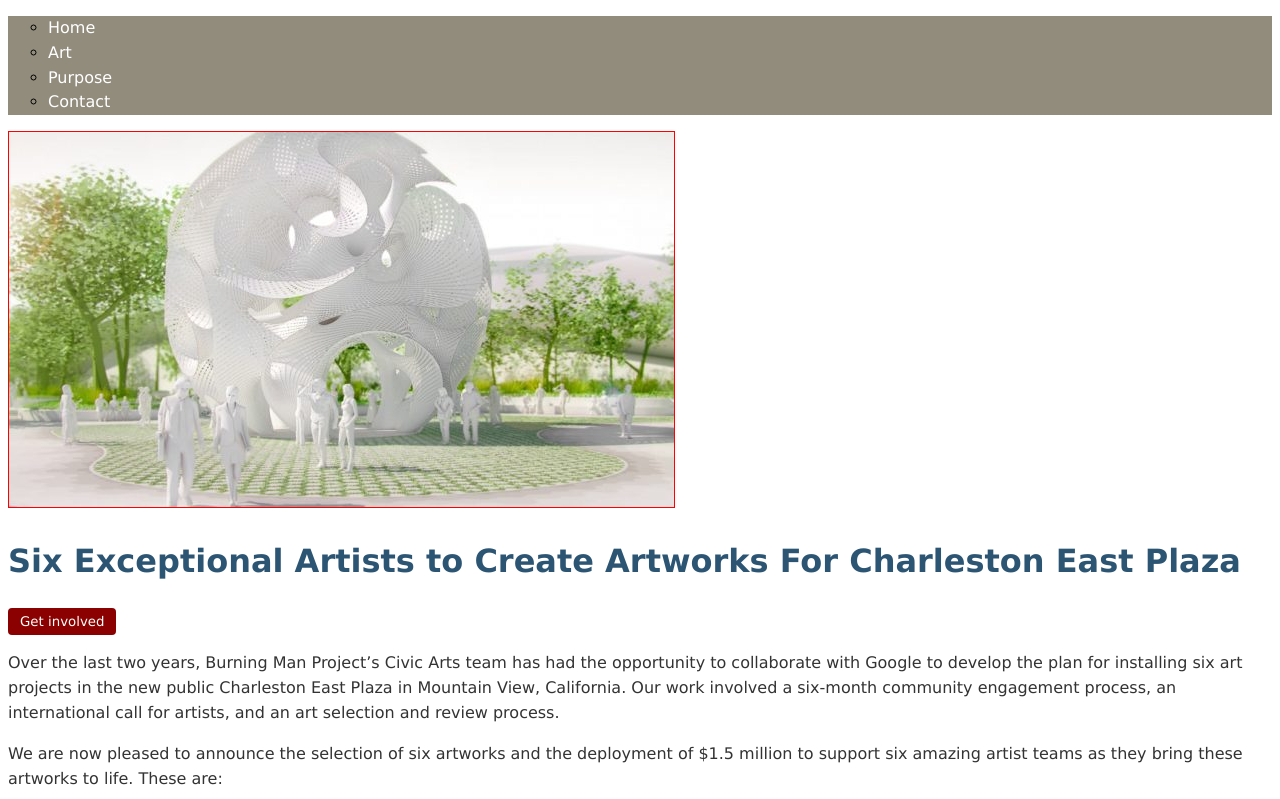
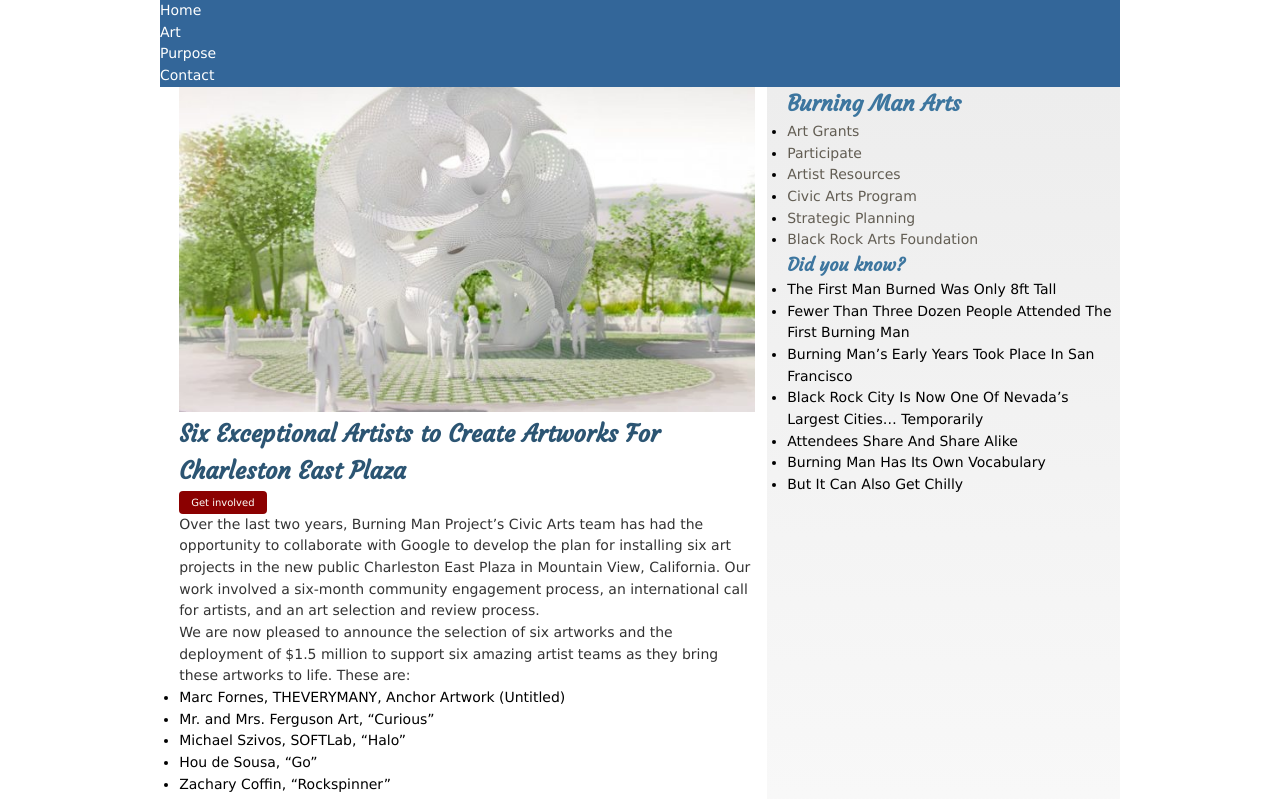
Before and after one commit to vmolash/flyranch, a plain HTML site: page pages/art.html in a window 1280 px wide. Shown: the top 799 px of the page. Drawn offline with Linux system fonts and the light colour scheme.

Commit message:
added color function, math operators, map-get

```diff
--- a/css/styles.css
+++ b/css/styles.css
@@ -1,21 +1,54 @@
 @import url("https://fonts.googleapis.com/css?family=Courgette|Kaushan+Script&display=swap");
-body {
+* {
+  margin: 0;
+  padding: 0;
+  box-sizing: border-box;
+  font-size: 10px;
+}
+
+.container {
   font-family: Verdana, sans-serif;
+  margin: 0 auto;
+  max-width: 960px;
   line-height: 1.55;
 }
 
-body p {
+.container a, .container li, .container p {
+  font-size: 1.4rem;
+}
+
+header, footer {
+  background-color: #369;
+}
+
+p {
   color: #333;
+}
+
+footer p {
+  color: #fff;
 }
 
 h1, h2, h3 {
   color: #2c5573;
+  font-family: "Courgette", sans-serif;
+}
+
+h1 {
+  font-size: 2.4rem;
+}
+
+h2 {
+  font-size: 2.2rem;
+}
+
+h3 {
+  font-size: 1.8rem;
 }
 
 img {
   max-width: 100%;
   height: auto;
-  border: solid 1px red;
 }
 
 a {
@@ -32,6 +65,32 @@ aside a:hover {
 
 aside a:active {
   color: darkred;
+}
+
+main {
+  padding: 0 2%;
+}
+
+@media (min-width: 650px) {
+  main {
+    padding-right: 0;
+    display: grid;
+    /* grid system */
+    grid-template-columns: 62.5% 37.5%;
+    /* math operators */
+  }
+  main aside {
+    background-color: #ededed;
+    background: linear-gradient(180deg, #ededed 0%, #fff 70%);
+    padding-left: 20px;
+  }
+  main aside h2, main aside h3 {
+    color: #3d769f;
+    /* color function */
+  }
+  main section {
+    padding-right: 2%;
+  }
 }
 
 .btn-difference, .btn-involved, .btn-participate {
@@ -60,12 +119,8 @@ aside a:active {
   background-color: #1A64A8;
 }
 
-nav {
-  background-color: #928c7d;
-}
-
 nav li {
-  list-style-type: circle;
+  list-style-type: none;
 }
 
 nav li a {
--- a/pages/art.html
+++ b/pages/art.html
@@ -8,6 +8,8 @@
     <title>Fly Ranch - Art</title>
 </head>
 <body>
+    <div class="container">
+        <header>
             <nav>
                 <ul>
                     <li><a href="../index.html">Home</a></li>
@@ -16,6 +18,9 @@
                     <li><a href="#">Contact</a></li>
                 </ul>
             </nav>
+        </header>
+       <main>
+        <section>
             <img src="../images/art.jpg" alt="Art">
             <h1>Six Exceptional Artists to Create Artworks For Charleston East Plaza</h1>
             <button class="btn-involved">Get involved</button>
@@ -32,6 +37,7 @@
             <img src="../images/halo.jpg" alt="Halo art">
             <img src="../images/Quantum_Meditation.jpg" alt="Quantum Meditation art">
             <p>The artworks will be fabricated in 2020 and installed in 2021. For those in the Burner, Google and local communities who are interested in participating, there will be opportunities to help with the fabrication and installation of some of these projects, including “Curious” by Mr. and Mrs. Ferguson, and “Go” by Hou de Sousa. Stay tuned for those engagement opportunities, as well as the celebration of the opening of Charleston East Plaza later in 2021.</p>
+           </section>
 
             <aside>
                 <h2>Burning Man Arts</h2>
@@ -55,6 +61,8 @@
                     <li>But It Can Also Get Chilly</li>
                 </ul>
             </aside>
-    <footer>Copyright&copy; - 2020</footer>
+       </main>
+       <footer><p>Copyright&copy; - 2020</p></footer>
+    </div>
 </body>
 </html>
```
Also changed, not shown: index.html (+9 -2 lines), pages/purpose.html (+9 -1 lines), css/styles.min.css, images/close_geyser.jpg (added), images/night_yaga.jpg (added), images/pool.jpg (added), 1 other file. Lines whose indentation alone changed are shown as unchanged.
